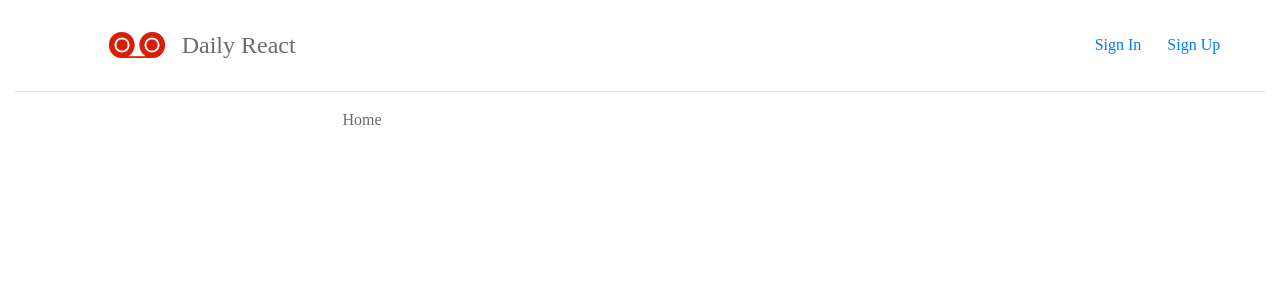
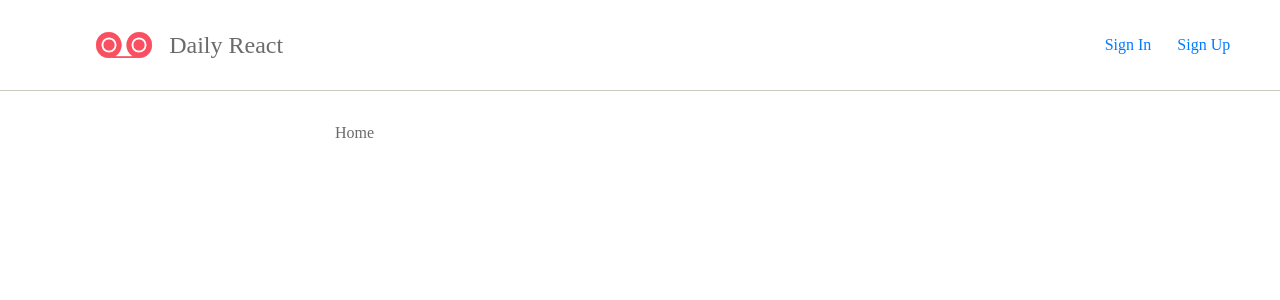
Before and after one commit to Dreamer0526/daily-rec, a React (Create React App) app: page / in a window 1280 px wide. Shown: the top 300 px of the page. Built offline with nearby package versions, Linux system fonts and the light colour scheme.

Commit message:
add styling

```diff
--- a/src/App.jsx
+++ b/src/App.jsx
@@ -9,10 +9,10 @@ import { composeWithDevTools } from "redux-devtools-extension";
 import reducers from "./reducers";
 
 import Header from "./components/Header";
+import loginView from "./views/loginView";
 import registerView from "./views/registerView";
 
 import Home from "./layouts/Home";
-import Login from "./layouts/Login";
 
 const middlewares = [thunkMiddleware];
 
@@ -25,11 +25,11 @@ const App = () => {
   return (
     <Provider store={store}>
       <BrowserRouter>
-        <div className="container-fluid">
+        <div>
           <Header />
           <Col xs={12} md={{ size: 8, offset: 2 }} lg={{ size: 6, offset: 3 }}>
             <Route exact path="/" component={Home} />
-            <Route path="/login" component={Login} />
+            <Route path="/login" component={loginView} />
             <Route path="/register" component={registerView} />
           </Col>
         </div>
--- a/src/components/Header.jsx
+++ b/src/components/Header.jsx
@@ -8,7 +8,7 @@ class Header extends Component {
   render() {
     return (
       <div id="app-header">
-        <Row className="half-margin-top align-items-center">
+        <Row className="align-items-center">
           <Col xs={{ size: 3, offset: 1 }}>
             <Row className="align-items-center">
               <img id="app-logo" src={logoUrl} alt="logo" />
@@ -22,7 +22,6 @@ class Header extends Component {
             <Link type="register" />
           </Col>
         </Row>
-        <hr />
       </div>
     );
   }
--- a/src/css/_app-styleguide.scss
+++ b/src/css/_app-styleguide.scss
@@ -6,5 +6,6 @@
 
 body {
   font-family: "PingFang SC";
+  font-color: $color-text;
   color: $color-text;
 }
--- a/src/css/_variables.scss
+++ b/src/css/_variables.scss
@@ -5,3 +5,4 @@ $dbl-space: $base-space*2;
 // Colors
 $color-text: rgb(107, 107, 107);
 $color-text-light: #C9CABB;
+$color-logo: #ff5387;
--- a/src/css/header.scss
+++ b/src/css/header.scss
@@ -1,3 +1,8 @@
+#app-header {
+  border-bottom: 1px solid $color-text-light;
+  padding: $half-space 0;
+  margin-bottom: $base-space;
+
   #app-logo {
     width: 60px
   }
@@ -5,3 +10,4 @@
   #app-name {
     font-size: 24px
   }
+}
```
Also changed, not shown: src/static/images/logo.png. Lines whose indentation alone changed are shown as unchanged.
